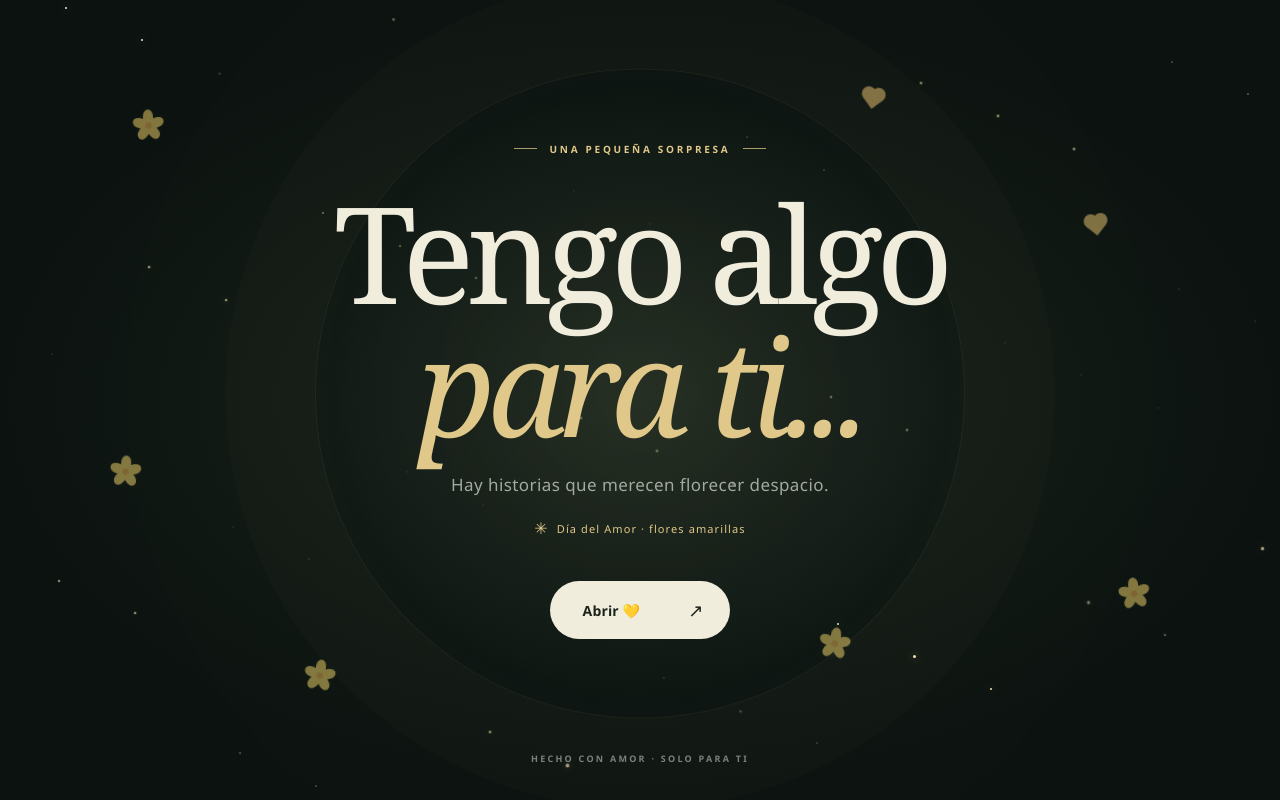
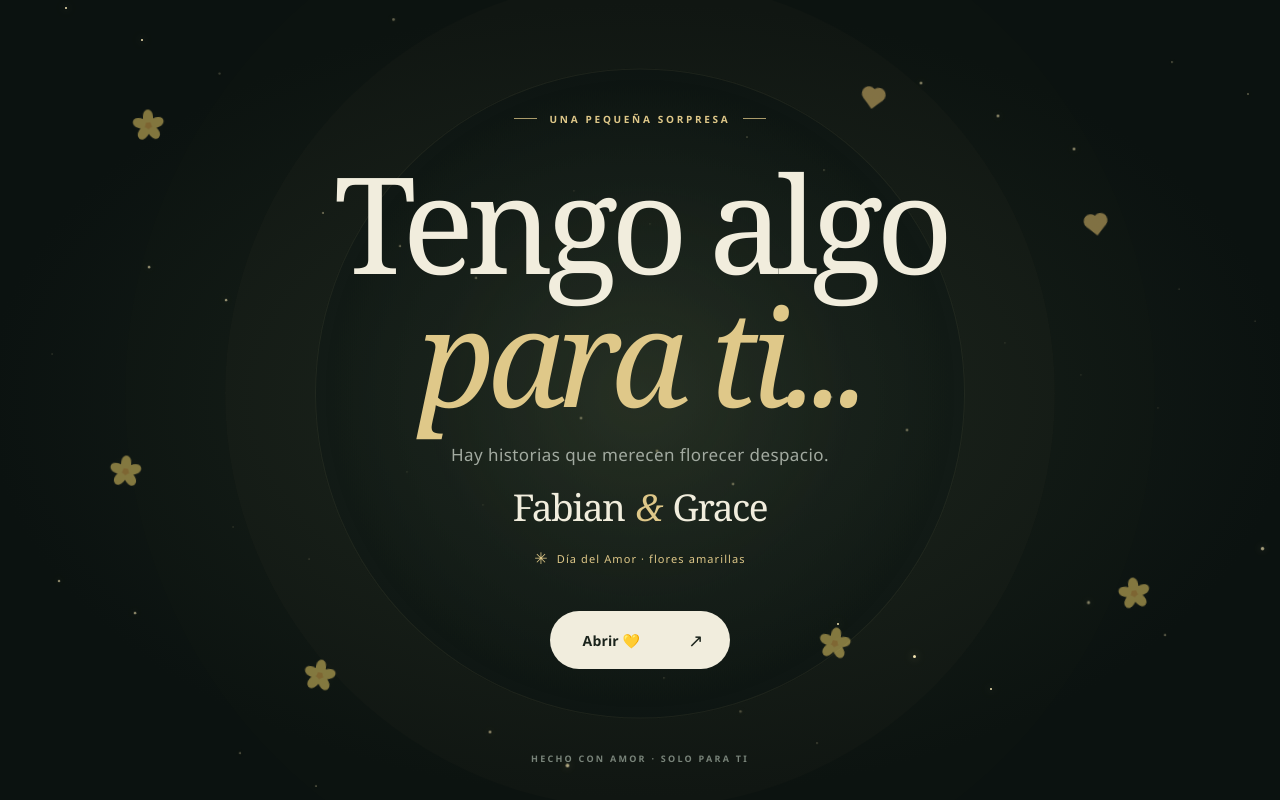
Before and after one commit to FaaaaaAz/forher, a React (Vite) app: page / in a window 1280 px wide. Built offline with nearby package versions, Linux system fonts and the light colour scheme; no server answers.

Commit message:
feat: names

```diff
--- a/src/components/Intro/BloomIntro.jsx
+++ b/src/components/Intro/BloomIntro.jsx
@@ -13,6 +13,7 @@ export default function BloomIntro({ season }) {
           <p className="eyebrow"><span className="eyebrow__line" /> CAPÍTULO UNO · EL COMIENZO</p>
           <h1 id="bloom-title">Todo empieza<br />con <em>una semilla.</em></h1>
           <p className="bloom-intro__description">Una pequeña historia para guardar lo que hemos vivido y dejar espacio a todo lo que aún puede florecer.</p>
+          <p className="couple-signature couple-signature--story">Fabian <span>&amp;</span> Grace</p>
           <a className="text-link" href="#garden">Explorar la historia <span aria-hidden="true">↓</span></a>
         </div>
         <div className="bloom-intro__art">
--- a/src/components/Intro/WelcomeScreen.jsx
+++ b/src/components/Intro/WelcomeScreen.jsx
@@ -9,6 +9,7 @@ export default function WelcomeScreen({ onOpen, season }) {
           <em>para ti...</em>
         </h1>
         <p className="welcome__description">Hay historias que merecen florecer despacio.</p>
+        <p className="couple-signature couple-signature--welcome">Fabian <span>&amp;</span> Grace</p>
         <p className="welcome__season"><span aria-hidden="true">✳</span> {season.label}</p>
         <button className="open-button" type="button" onClick={onOpen}>
           Abrir 💛 <span className="open-button__arrow" aria-hidden="true">↗</span>
--- a/src/styles/globals.css
+++ b/src/styles/globals.css
@@ -106,6 +106,19 @@ a { color: inherit; }
   letter-spacing: 0.025em;
   line-height: 1.7;
 }
+.couple-signature {
+  margin: 0;
+  color: var(--color-cream);
+  font-family: var(--font-display);
+  font-size: clamp(25px, 3vw, 37px);
+  font-weight: 400;
+  letter-spacing: -0.04em;
+  line-height: 1.2;
+  white-space: nowrap;
+}
+.couple-signature span { padding: 0 0.08em; color: var(--color-gold); font-style: italic; }
+.couple-signature--welcome { margin-top: 15px; }
+.couple-signature--story { margin-top: 20px; font-size: clamp(25px, 2.5vw, 32px); }
 .open-button {
   display: inline-flex;
   justify-content: center;
```
